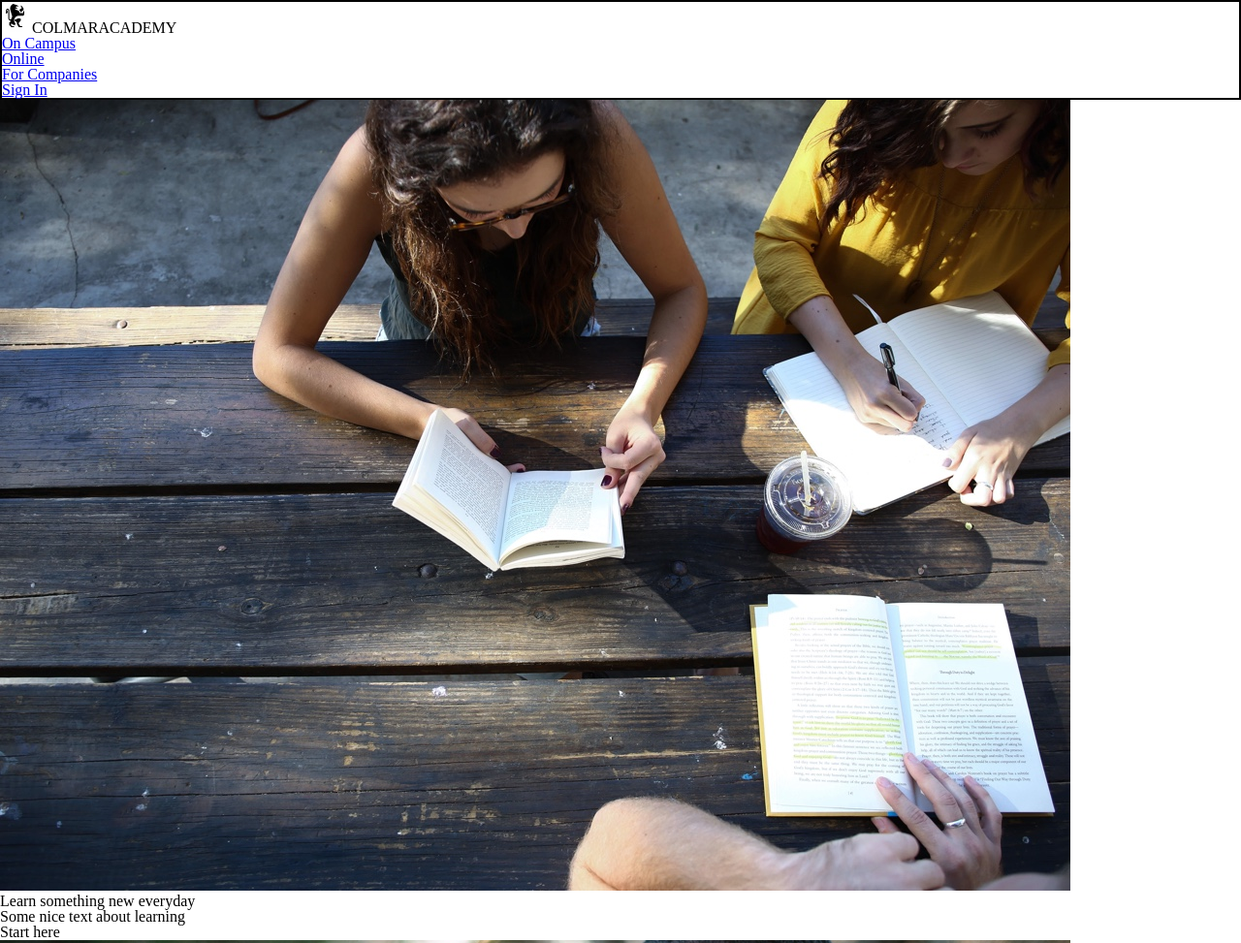
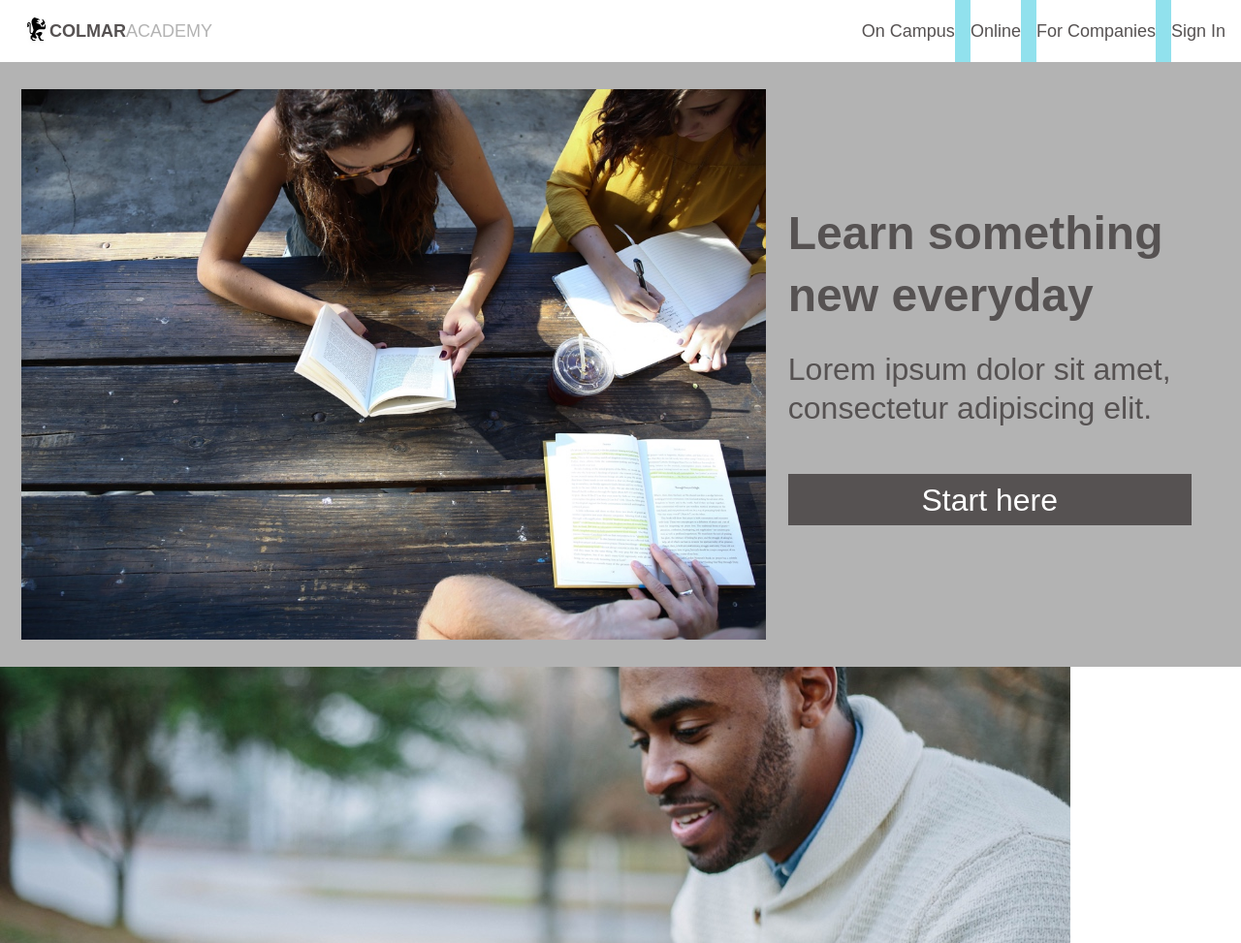
Before and after one commit to jillstafford/Colmar-Academy, a plain HTML site: page index.html in a window 1280 px wide. Shown: the top 973 px of the page at 97% size. Drawn offline with Linux system fonts and the light colour scheme.

Commit message:
html and css additions for top two containers

```diff
--- a/index.html
+++ b/index.html
@@ -13,13 +13,16 @@
 <div class="container1">
   <div class="logoname">
     <img class="logo" src="./resources/images/ic-logo.svg" alt="Colmar Academy Logo">
-    <span>COLMARACADEMY</span>
+    <span style="font-weight: 900;">COLMAR</span><span style="color: hsl(0, 0%, 70%);">ACADEMY</span>
   </div>
   <nav>
     <ul class="menu">
       <li><a href="#">On Campus</a></li>
+      <li class="spacer"></li>
       <li><a href="#">Online</a></li>
+      <li class="spacer"></li>
       <li><a href="#">For Companies</a></li>
+      <li class="spacer"></li>
       <li><a href="#">Sign In</a></li>
     </ul>
   </nav>
@@ -27,11 +30,13 @@
 
 <!--pitch content aka container 2-->
 <div class="container2">
-  <div class="container2a">
     <img class="imgcontent"src="./resources/images/banner.jpg" alt="Women Studying Outside">
+    <div class="container2a">
     <h1>Learn something new everyday</h1>
-    <h2>Some nice text about learning</h2>
-    <h2 id="button">Start here</h2>
+    <h2>Lorem ipsum dolor sit amet, consectetur adipiscing elit.</h2>
+    <div class="button">
+    <h2>Start here</h2>
+    </div>
   </div>
 </div>
 
--- a/resources/css/style.css
+++ b/resources/css/style.css
@@ -1,3 +1,96 @@
+/*page styles*/
+a {
+  text-decoration: none;
+  color: inherit;
+}
+
+body {
+  font-family: Arial;
+  font-size: 18px;
+  color: hsl(0, 2%, 33%);
+}
+
+/*container 1 design*/
 .container1 {
-  border: 2px solid black;
+  height: 64px;
+  display: flex;
+  justify-content: space-between;
+  align-items: center;
+  position: fixed;
+  top: 0;
+  bottom: 0;
+  z-index: 1;
+  background-color: white;
+  width: 100%;
+  /*border-bottom: 2px solid hsl(0, 2%, 33%);*/
 }
+
+.logoname {
+  margin-left: 24px;
+  height: 32px;
+  align-items: center;
+  display: flex;
+}
+
+.menu {
+  display: inline-flex;
+  margin-right: 16px;
+  height: 64px;
+  align-items: center;
+}
+
+.spacer {
+  padding-right: 8px;
+  padding-left: 8px;
+  background-color: hsl(188, 72%, 75%);
+  height: inherit;
+}
+
+/*container 2*/
+.container2 {
+  width: 100%;
+  background-color: hsl(0, 0%, 70%);
+  position: relative;
+  top: 64px;
+  display: inline-flex;
+}
+
+.imgcontent {
+  width: 60%;
+  margin: 1.75rem 1.4rem;
+  display: inline-block;
+
+}
+.container2a {
+  display: flex;
+  flex-direction: column;
+  justify-content: center;
+}
+
+.container2a h1 {
+  font-size: 3rem;
+  font-weight: 900;
+  padding-bottom: 1.5rem;
+  line-height: 4rem;
+}
+
+.container2 h2 {
+  font-size: 2rem;
+  padding-bottom: 3rem;
+  line-height: 2.5rem;
+}
+
+
+.button {
+  background-color: hsl(0, 2%, 33%);
+  color: white;
+  text-align: center;
+  width: 26rem;
+}
+
+.button h2 {
+  padding-top: .4rem;
+  padding-bottom: .4rem;
+}
+
+/*container 3*/
```
